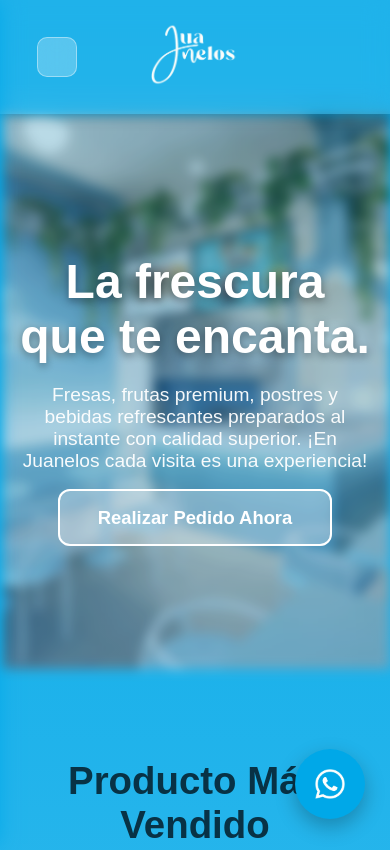
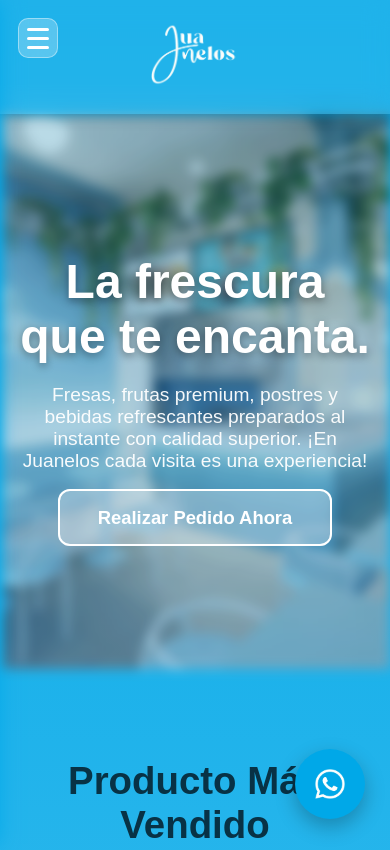
Before and after one commit to devnnex/Juanelos.co, a plain HTML site: page index.html in a window 390 px wide. Shown: the top 850 px of the page. Drawn offline with Linux system fonts and the light colour scheme.

Commit message:
Update inicio.css

```diff
--- a/inicio.css
+++ b/inicio.css
@@ -120,36 +120,39 @@ body {
 /* ---------------------------------------------------------
    BOTÓN HAMBURGUESA (MÓVIL)
 ------------------------------------------------------------ */
+/* Botón hamburguesa */
 .menu-toggle {
   position: fixed;
   top: 18px;
   left: 18px;
   width: 40px;
   height: 40px;
-  background: rgba(255,255,255,0.25);
+  background: rgba(255, 255, 255, 0.25);
+  -webkit-backdrop-filter: blur(10px);
   backdrop-filter: blur(10px);
   border-radius: 10px;
-  border: 1px solid rgba(255,255,255,0.4);
+  border: 1px solid rgba(255, 255, 255, 0.4);
   display: flex;
   flex-direction: column;
   justify-content: center;
   gap: 6px;
   padding: 8px;
-  margin: 19px;
   cursor: pointer;
-  z-index: 9999;
-  transition: 0.3s ease;
+  z-index: 99999; /* Muy alto para superar overlays */
+  transition: 0.3s ease, transform 0.3s ease;
 }
 
+/* Líneas del menú hamburguesa */
 .menu-toggle span {
   display: block;
+  width: 100%;
   height: 3px;
   background: white;
   border-radius: 6px;
   transition: 0.3s ease;
 }
 
-/* Animación hamburguesa a X */
+/* Animación hamburguesa -> X */
 .menu-toggle.active span:nth-child(1) {
   transform: translateY(6px) rotate(45deg);
 }
```
